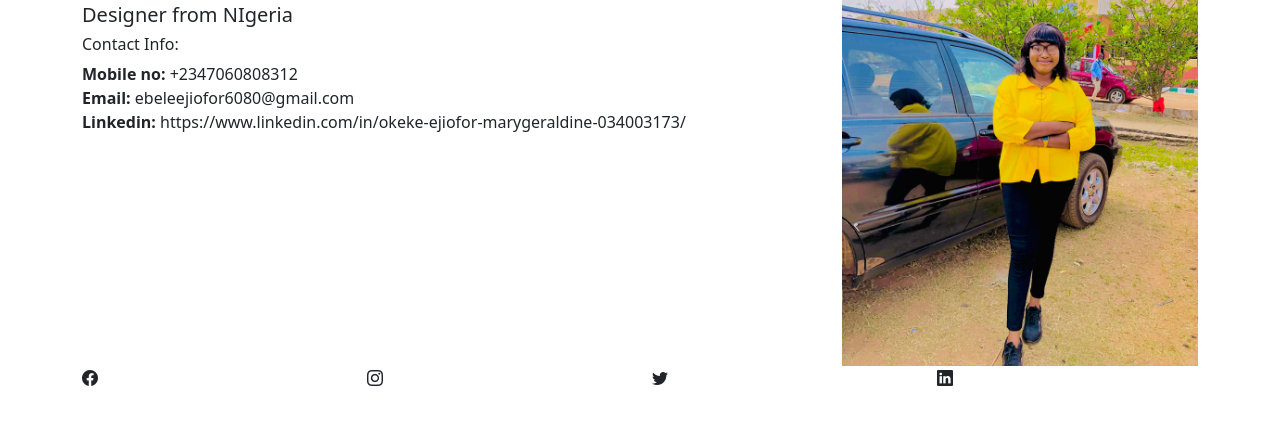
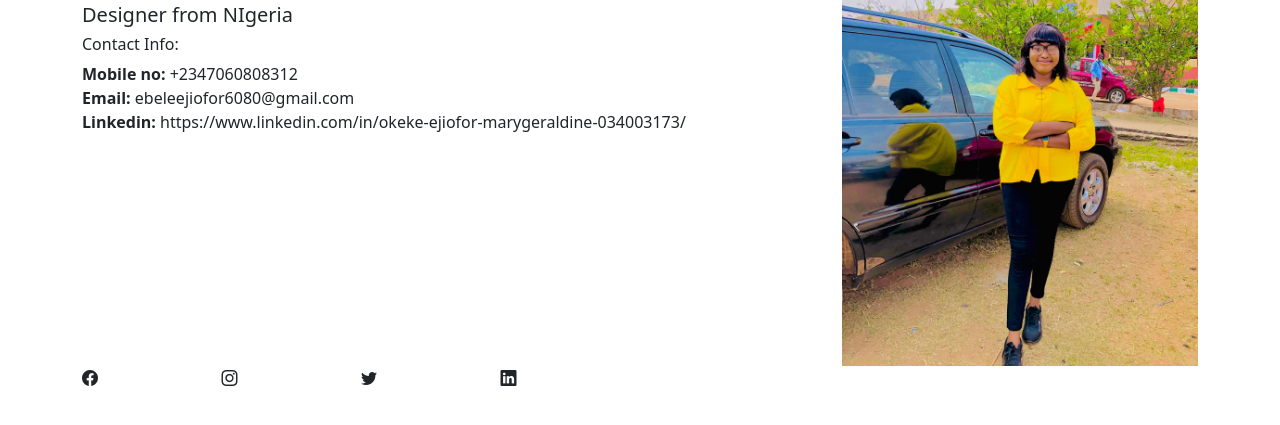
Before and after one commit to Geraldine-Okeke/My-Portfolio, a plain HTML site: page index.html in a window 1280 px wide. Shown: the part 165-590 px from the top of the page. Drawn offline with nearby package versions, Linux system fonts and the light colour scheme.

Commit message:
deleted package.json and package-lock.json

```diff
--- a/index.html
+++ b/index.html
@@ -37,7 +37,7 @@
   </main>
   <footer>
     <div class="container">
-      <div class="row">
+      <div class="row w-50 icon-div">
         <div class="col-3 bi bi-facebook"></div>
         <div class="col-3 bi bi-instagram"></div>
         <div class="col-3 bi bi-twitter"></div>
--- a/package.json
+++ /dev/null
@@ -1,5 +0,0 @@
-{
-  "dependencies": {
-    "bootstrap-icons": "^1.10.5"
-  }
-}
```
Also changed, not shown: 1 other file.
